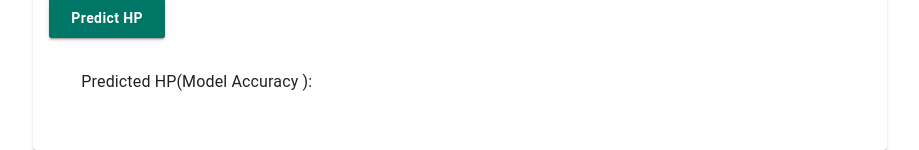
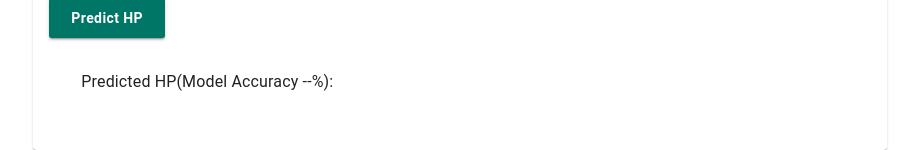
Before and after one commit to JusticeLuke/gold_tracker, a React (Create React App) app in the folder gold_tracker_ui/: page /monsterGen in a window 1280 px wide. Shown: the part 1136-1286 px from the top of the page, without its empty margins (180-1099 px from the left). Built offline with nearby package versions, Linux system fonts and the light colour scheme; no server answers.

Commit message:
Add temp label for model acc

```diff
--- a/gold_tracker_ui/src/components/suite/MonsterGen.tsx
+++ b/gold_tracker_ui/src/components/suite/MonsterGen.tsx
@@ -61,7 +61,7 @@ const defaultInputValues = {
 const MonsterGen = () => {
   const [values, setValues] = React.useState(defaultInputValues);
   const [hp, setHp] = React.useState();
-  const [acc, setAcc] = React.useState("");
+  const [acc, setAcc] = React.useState("--%");
 
   //Get model accuracy only on load
   const modelAcc = async () => {
```
